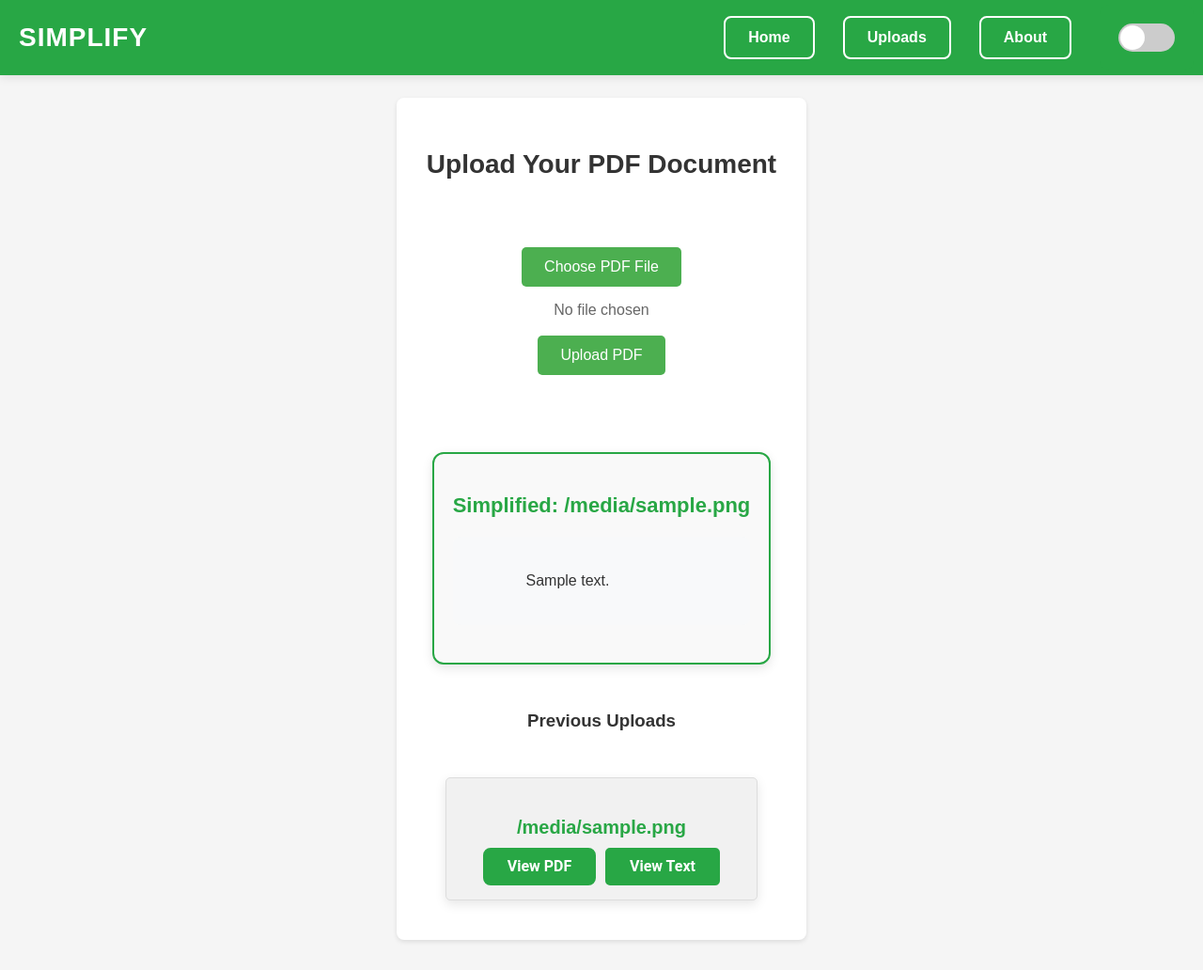
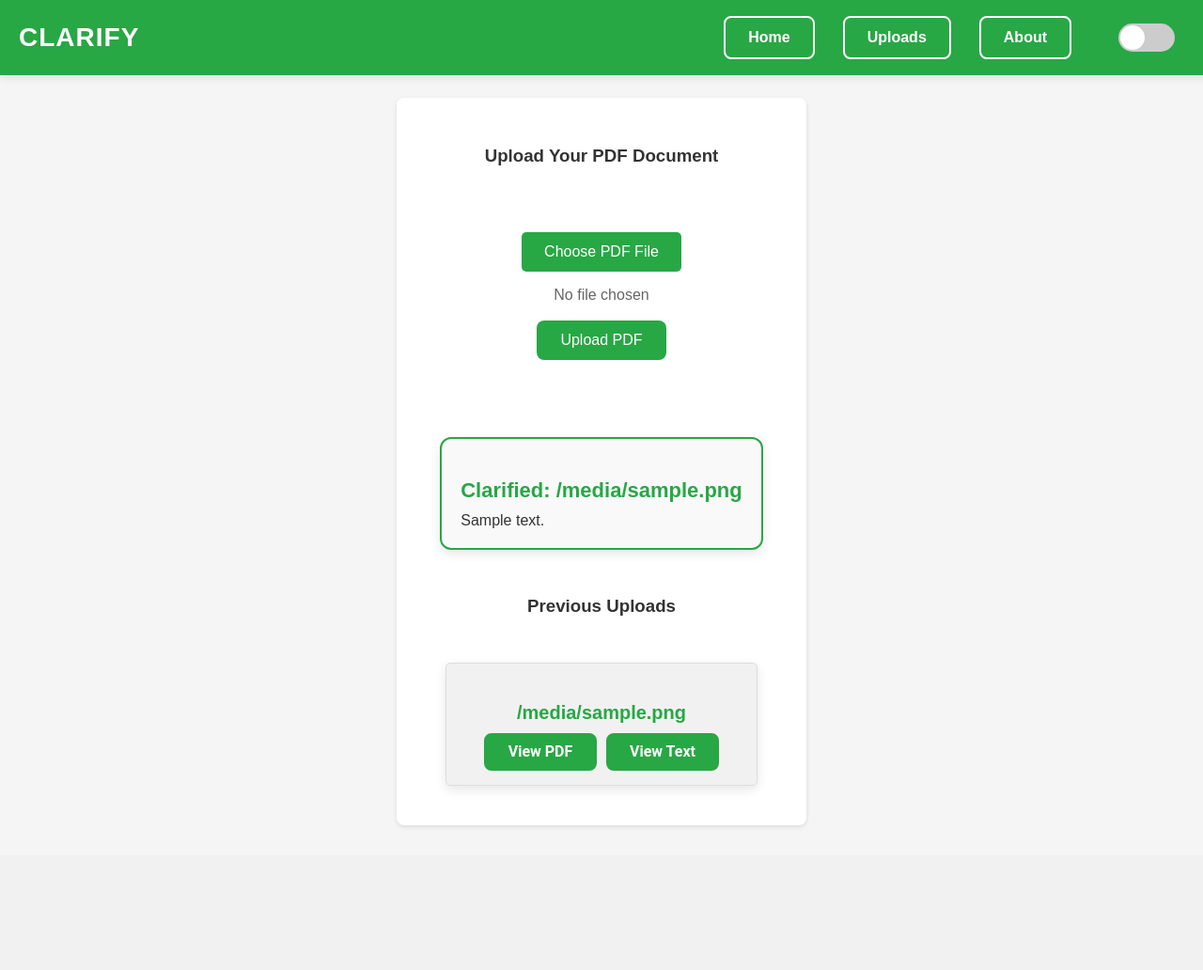
Before and after one commit to SeanGunn-ter/Clarify, a Flask app: template templates/upload.html in a window 1280 px wide. Shown: the whole page at 94% size. After the commit the page ends 879 px from the top, so only its background shows below. Run offline with Flask 3, Linux system fonts and the light colour scheme; the template is opened without the code that fills it: most values are stand-ins (such as "Sample title", 1, 10 or a date in 2020).

Commit message:
Update upload.html

```diff
--- a/templates/upload.html
+++ b/templates/upload.html
@@ -3,37 +3,18 @@
 <head>
     <meta charset="UTF-8">
     <meta name="viewport" content="width=device-width, initial-scale=1.0">
-    <title>Simplify - Document Simplification</title>
+    <title>Clarify - Uploads</title>
     <link rel="stylesheet" href="{{ url_for('static', filename='style.css') }}">
 
     <style>
         /* Style for the collapsible preview */
-        .formatted-content {
-        background-color: #f8f9fa;
-        padding: 20px;
-        border-radius: 8px;
-        margin: 20px 0;
-        white-space: pre-wrap;
-        }
 
         .dark-mode .formatted-content {
         background-color: #2d2d2d;
         }
-
-        .formatted-content p {
-        margin-bottom: 1em;
-        line-height: 1.6;
-         }
-
-        .formatted-content br {
-        display: block;
-        content: "";
-        margin-bottom: 0.8em;
-         }
         .collapse-checkbox {
             display: none;
         }
-
         .collapse-label {
             display: inline-block;
             margin-top: 10px;
@@ -43,16 +24,13 @@
             border-radius: 3px;
             user-select: none;
         }
-
         .collapse-label:before {
             content: "▼";  /* The arrow that points down */
             margin-right: 10px;
         }
-
         .collapse-checkbox:checked + .pdf-preview-container {
             display: block;
         }
-
         .pdf-preview-container {
             display: none;
             margin-top: 10px;
@@ -105,24 +83,23 @@
              background-color: #218838;
         }
         body { font-family: Arial, sans-serif; margin: 0; padding: 0; background: #f5f5f5; }
-        .dark-mode { background: #121212; color: #f5f5f5; }
+        .dark-mode { background: #121212; color: #2c7408; }
         .container { max-width: 800px; margin: 2rem auto; padding: 2rem; background: white; border-radius: 8px; box-shadow: 0 2px 5px rgba(0,0,0,0.1); }
         .dark-mode .container { background: #1e1e1e; }
         .file-upload { margin: 2rem 0; text-align: center; }
-        .file-label { display: inline-block; padding: 12px 24px; background: #4CAF50; color: white; border-radius: 5px; cursor: pointer; transition: background 0.3s; }
-        .file-label:hover { background: #45a049; }
+        .file-label { display: inline-block; padding: 12px 24px; background:  #28a745;; color: white; border-radius: 5px; cursor: pointer; transition: background 0.3s; }
+        .file-label:hover { background: #218838; }
         input[type="file"] { display: none; }
         .file-name { margin-top: 1rem; color: #666; }
-        .dark-mode .file-name { color: #aaa; }
+        .dark-mode .file-name { color: #aaaaaa; }
         .dark-mode-form {background:  #28a745; }
-        button[type="submit"] { padding: 12px 24px; background: #4CAF50; color: white; border: none; border-radius: 5px; cursor: pointer; }
 
     </style>
 </head>
 <body class="{% if dark_mode %}dark-mode{% endif %}">
     <!-- Banner Section -->
     <div class="banner">
-        <h1>Simplify</h1>
+        <h1>Clarify</h1>
         <a href="/" class="nav-btn">Home</a>
         <a href="/upload" class="nav-btn">Uploads</a>
         <a href="/about" class="nav-btn">About</a>
@@ -144,7 +121,7 @@
 
     <!-- Main Content -->
     <div class="container">
-        <h2>Upload Your PDF Document</h2>
+        <h3>Upload Your PDF Document</h3>
         <!-- File Upload Form -->
         <form action="/upload" method="post" enctype="multipart/form-data" class="file-upload">
             <label class="file-label">
@@ -165,7 +142,7 @@
 
         {% if filename %}
         <div class="result-box">
-            <h3>Simplified: {{ filename }}</h3>
+            <h3>Clarified: {{ filename }}</h3>
 
             {% if extracted_text %}
             <div class="formatted-content">
```
